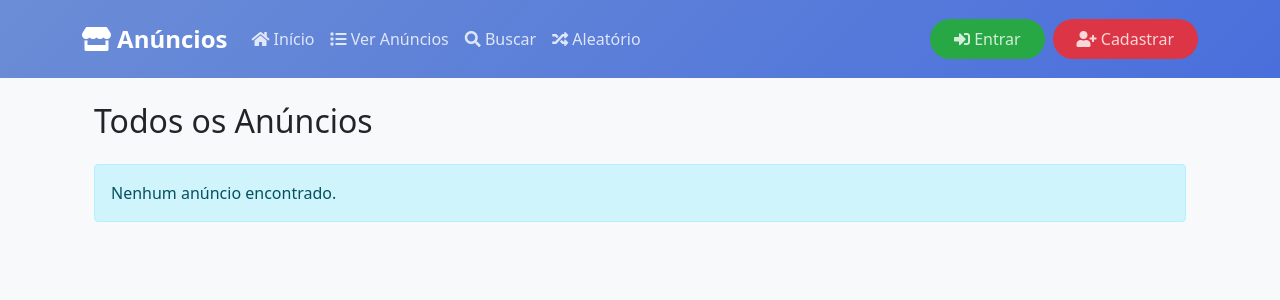
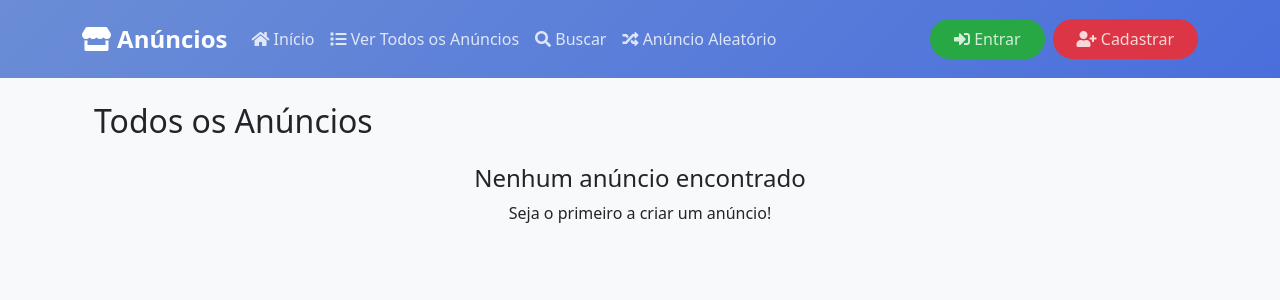
Before and after one commit to pedroarasa/nossoanucio, a Flask app: page /announcements in a window 1280 px wide. Shown: the top 300 px of the page. Run offline with Flask 3, Linux system fonts and the light colour scheme.

Commit message:
Primeiro commit do projeto Flask om NeoedeDB

```diff
--- a/templates/announcements.html
+++ b/templates/announcements.html
@@ -1,6 +1,6 @@
 {% extends "base.html" %}
 
-{% block title %}Anúncios{% endblock %}
+{% block title %}Todos os Anúncios{% endblock %}
 
 {% block content %}
 <div class="container">
@@ -11,7 +11,6 @@
         <div class="col-md-6 mb-4">
             <div class="card h-100">
                 <div class="card-header bg-white">
-                    <div class="d-flex align-items-center justify-content-between">
                     <div class="d-flex align-items-center">
                         <img src="{{ url_for('profile_image', user_id=post.author.id) }}"
                              class="user-profile-picture me-3" alt="Foto de perfil">
@@ -22,15 +21,8 @@
                             </small>
                         </div>
                     </div>
-                        {% if session.get('user_id') == post.user_id or session.get('is_admin') %}
-                        <form action="{{ url_for('delete_post', post_id=post.id) }}" method="post" class="d-inline" onsubmit="return confirm('Tem certeza que deseja excluir este anúncio?');">
-                            <button type="submit" class="btn btn-danger btn-sm">
-                                <i class="fas fa-trash"></i>
-                            </button>
-                        </form>
-                        {% endif %}
                 </div>
-                </div>
+
                 {% if post.photos %}
                 <div class="position-relative">
                     <div id="carousel-{{ post.id }}" class="carousel slide" data-bs-ride="carousel">
@@ -38,7 +30,7 @@
                             {% for photo in post.photos %}
                             <div class="carousel-item {% if photo.is_main %}active{% endif %}">
                                 <img src="{{ url_for('post_image', photo_id=photo.id) }}"
-                                     class="card-img-top" style="max-height: 300px; object-fit: cover;" alt="Imagem do anúncio">
+                                     class="card-img-top" style="height: 300px; object-fit: cover;" alt="Imagem do anúncio">
                             </div>
                             {% endfor %}
                         </div>
@@ -56,22 +48,19 @@
                     <div class="price-tag">
                         € {{ "%.2f"|format(post.price) }}
                     </div>
+                    <div class="location-tag">
+                        <i class="fas fa-map-marker-alt"></i> {{ post.author.location }}
+                    </div>
                 </div>
                 {% endif %}
+
                 <div class="card-body">
                     <p class="card-text">{{ post.content }}</p>
                     <div class="d-flex justify-content-between align-items-center">
                         <div>
-                            {% if session.get('user_id') %}
-                            <span class="like-button me-2" onclick="likePost({{ post.id }});" id="like-{{ post.id }}">
-                                <i class="fas fa-heart {% if post.likes|selectattr('user_id', 'equalto', session.get('user_id'))|list %}active{% endif %}"></i>
-                                <span id="like-count-{{ post.id }}">{{ post.likes|length }}</span>
-                            </span>
-                            {% else %}
                             <span class="text-muted me-2">
                                 <i class="fas fa-heart"></i> {{ post.likes|length }}
                             </span>
-                            {% endif %}
                             <span class="text-muted">
                                 <i class="fas fa-comment"></i> {{ post.comments|length }}
                             </span>
@@ -79,6 +68,7 @@
                         <small class="text-muted">{{ post.created_at.strftime('%d/%m/%Y %H:%M') }}</small>
                     </div>
                 </div>
+
                 {% if session.get('user_id') %}
                 <div class="card-footer bg-white">
                     <form action="{{ url_for('add_comment', post_id=post.id) }}" method="post" class="mb-3">
@@ -105,36 +95,11 @@
             </div>
         </div>
         {% else %}
-        <div class="col-12">
-            <div class="alert alert-info">
-                Nenhum anúncio encontrado.
-            </div>
+        <div class="col-12 text-center">
+            <h4>Nenhum anúncio encontrado</h4>
+            <p>Seja o primeiro a criar um anúncio!</p>
         </div>
         {% endfor %}
     </div>
 </div>
-
-<script>
-function likePost(postId) {
-    fetch(`/post/${postId}/like`, {
-        method: 'POST',
-        headers: {
-            'Content-Type': 'application/json'
-        }
-    })
-    .then(response => response.json())
-    .then(data => {
-        const likeButton = document.querySelector(`#like-${postId}`);
-        const likeCount = document.querySelector(`#like-count-${postId}`);
-
-        if (data.action === 'liked') {
-            likeButton.classList.add('active');
-            likeCount.textContent = parseInt(likeCount.textContent) + 1;
-        } else {
-            likeButton.classList.remove('active');
-            likeCount.textContent = parseInt(likeCount.textContent) - 1;
-        }
-    });
-}
-</script>
 {% endblock %}
--- a/templates/base.html
+++ b/templates/base.html
@@ -106,6 +106,18 @@
         .like-button.active {
             color: #dc3545;
         }
+        .btn-view-all {
+            background-color: #007bff;
+            color: white;
+            border: none;
+            padding: 8px 16px;
+            border-radius: 4px;
+            transition: background-color 0.2s;
+        }
+        .btn-view-all:hover {
+            background-color: #0056b3;
+            color: white;
+        }
     </style>
 </head>
 <body>
@@ -126,7 +138,7 @@
                     </li>
                     <li class="nav-item">
                         <a class="nav-link" href="{{ url_for('announcements') }}">
-                            <i class="fas fa-list"></i> Ver Anúncios
+                            <i class="fas fa-list"></i> Ver Todos os Anúncios
                         </a>
                     </li>
                     <li class="nav-item">
@@ -136,7 +148,7 @@
                     </li>
                     <li class="nav-item">
                         <a class="nav-link" href="{{ url_for('random_posts') }}">
-                            <i class="fas fa-random"></i> Aleatório
+                            <i class="fas fa-random"></i> Anúncio Aleatório
                         </a>
                     </li>
                 </ul>
```
Lines whose indentation alone changed are shown as unchanged.
